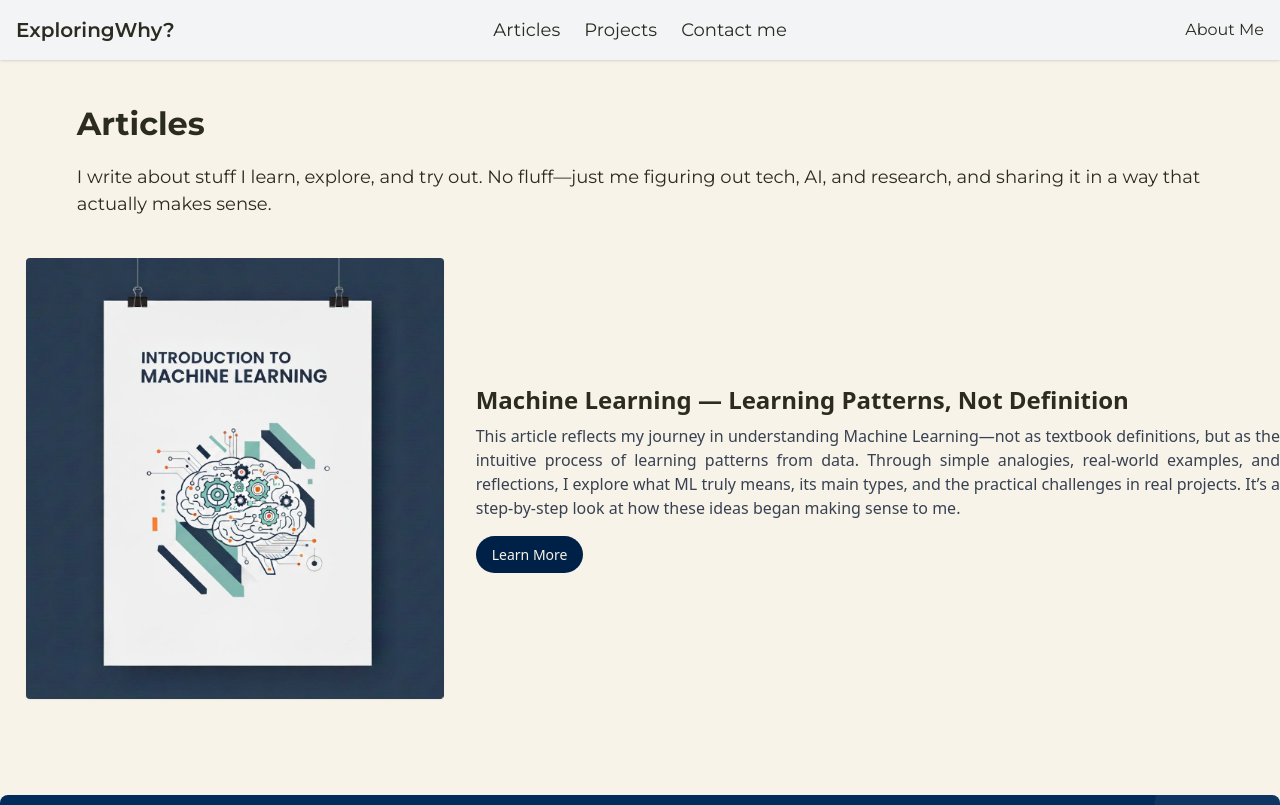
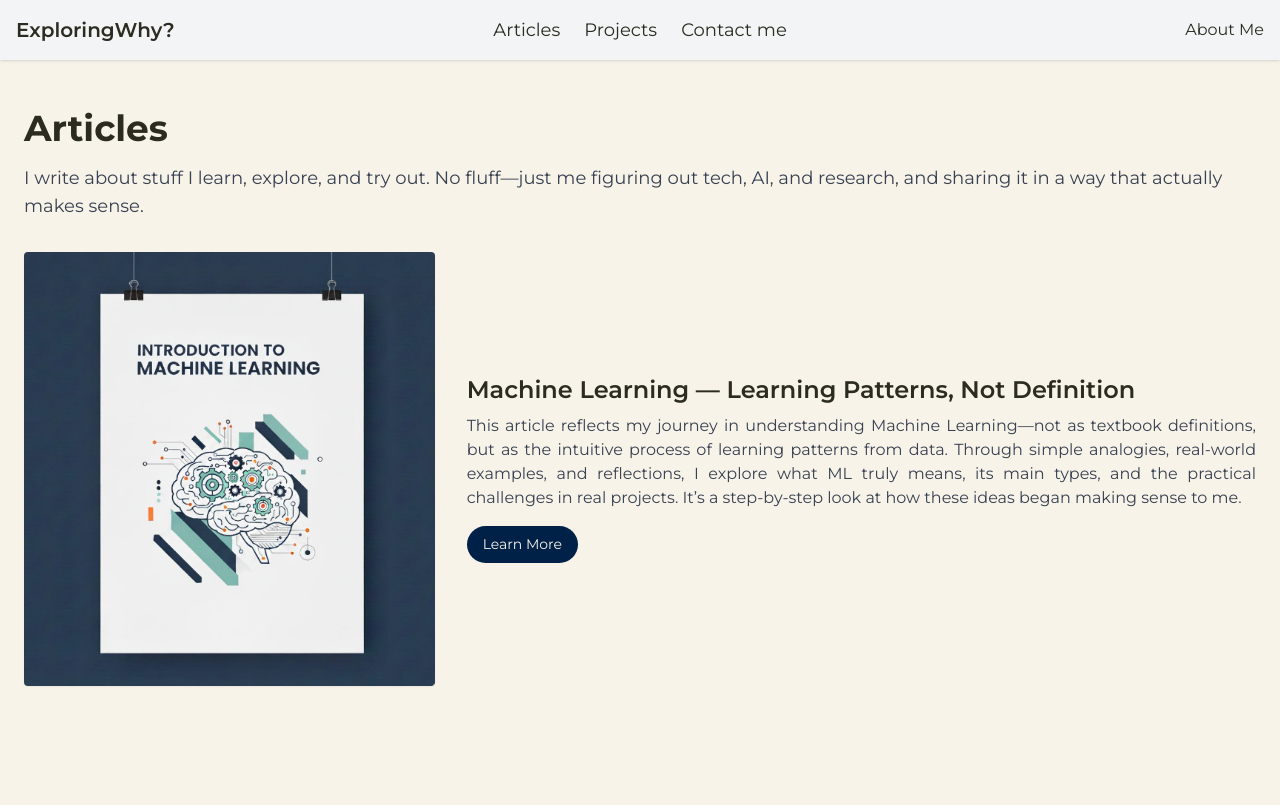
Before and after one commit to SatyagopalK/satyagopalk, a React (Vite) app: page /research in a window 1280 px wide. Shown: the top 805 px of the page. Built offline with nearby package versions, Linux system fonts and the light colour scheme; the HTML template or start-up script is replaced by a standard one.

Commit message:
Update ResearchPage.jsx

```diff
--- a/src/components/articles/ResearchPage.jsx
+++ b/src/components/articles/ResearchPage.jsx
@@ -4,26 +4,21 @@ import BookList from './BookList'
 import Footer from '../Hero/Footer'
 
 export default function Research({ name }) {
-  return (
-    <div className="ml-[2vw]">
+    return (
+        <div className="min-h-screen flex flex-col font-mont">
 
-      {/* Header section – SAME as Projects */}
-      <div className="mb-[5vh] mt-[5vh] font-mont w-[90vw] mx-auto">
-        <h1 className="text-[32px] mt-[4vh] mb-[2vh] font-bold">
-          {name}
-        </h1>
 
-        <h3 className="text-[18px]">
-          I write about stuff I learn, explore, and try out. No fluff—just me figuring
-          out tech, AI, and research, and sharing it in a way that actually makes sense.
-        </h3>
-      </div>
+            <main className="flex-grow">
+                <section className="py-12 px-6">
+                    <h1 className="text-4xl font-bold mb-4">{name}</h1>
 
-      {/* Content list – SAME spacing behavior as Projects */}
-      <div className="space-y-12">
-        <BookList />
-      </div>
+                    <p className="text-lg text-gray-700 mb-8">
+                        I write about stuff I learn, explore, and try out. No fluff—just me figuring out tech, AI, and research, and sharing it in a way that actually makes sense.     </p>
 
-    </div>
-  )
+                    <BookList />
+                </section>
+            </main>
+
+        </div>
+    )
 }
```
